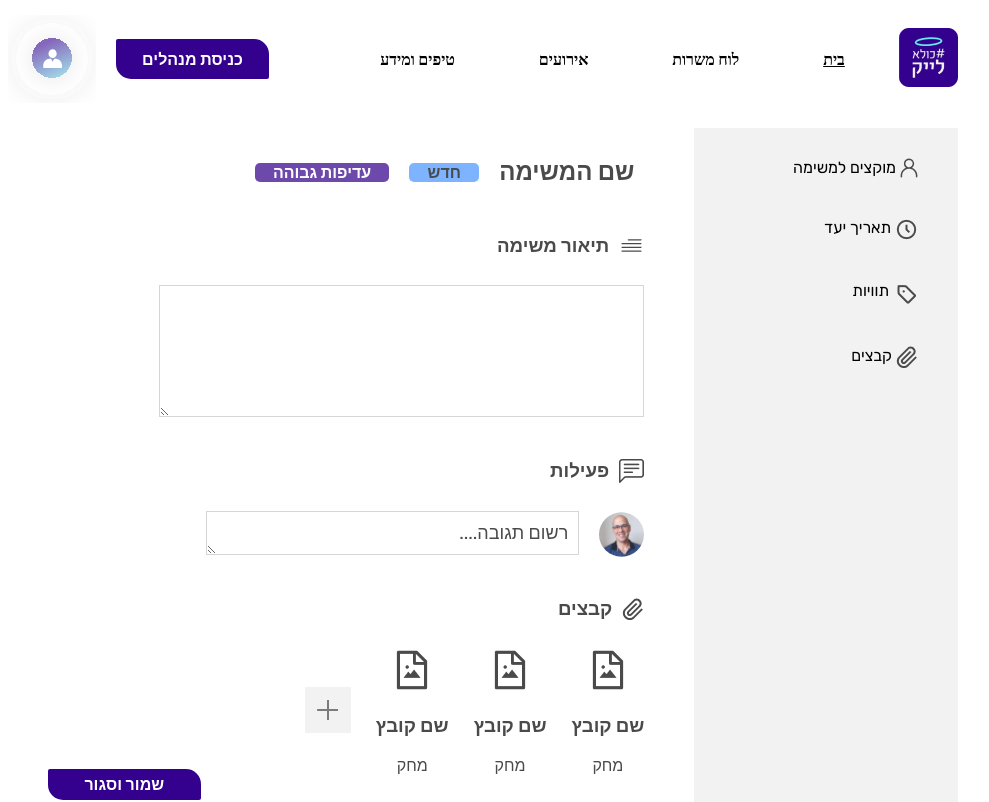
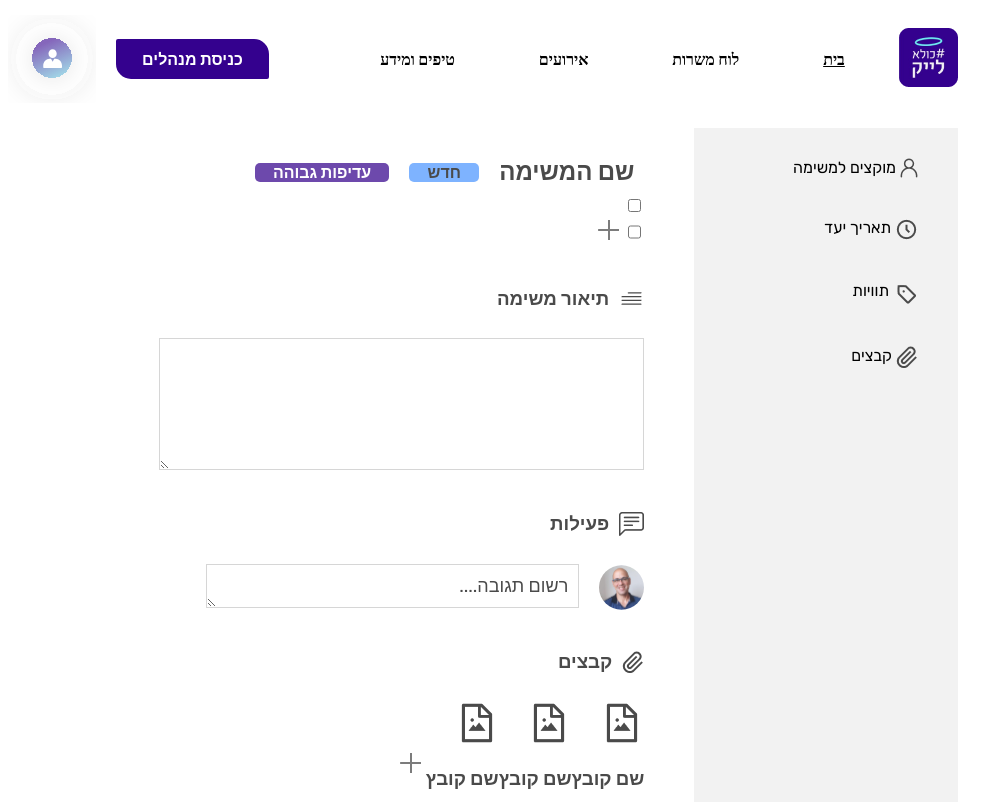
Before and after one commit to avraham186/coola-like, a React (Create React App) app: page /#/ in a window 1280 px wide. Shown: the top 802 px of the page, without its empty margins (162-1151 px from the left). Built offline with nearby package versions, Linux system fonts and the light colour scheme.

Commit message:
new task updated

```diff
--- a/src/assets/cmps/tasks-page/new-task.scss
+++ b/src/assets/cmps/tasks-page/new-task.scss
@@ -1,3 +1,7 @@
+.main-task {
+    height: 100vh;
+}
+
 .new-task {
     // border: 1px dotted black;
     direction: rtl;
@@ -7,7 +11,15 @@
     color: #4A4A4A;
     width: 70%;
 
+    .assigned-task {
+        .span img {
+            border: 50%;
+            background-color: $plusBackground;
+        }
+    }
+
     .attachments-task {
+        .attachments-container {
             .each-file-task {
                 margin-left: 25px;
                 text-align: center;
@@ -25,6 +37,8 @@
             span img:hover {
                 cursor: pointer;
             }
+        }
+
     }
 
     textarea {
--- a/src/assets/images/icons/index.js
+++ b/src/assets/images/icons/index.js
@@ -4,4 +4,4 @@ export { default as chat_logo } from './chat_logo.png';
 export { default as attachment_icon } from './attachment_icon.png';
 export { default as attachment_image } from './attachment_image.png';
 export { default as edit_pen } from './edit_pen.png';
-export { default as square_plus } from './square_plus.png';
+export { default as plus_sign } from './plus_sign.png';
--- a/src/cmps/tasks/ContentTask.jsx
+++ b/src/cmps/tasks/ContentTask.jsx
@@ -4,17 +4,22 @@ import {
   chat_logo,
   attachment_icon,
 } from "../../assets/images/icons";
-import { AttachmentsTask, HeadlinesTask, TextArea } from "./UtilsTask";
-import shimon from "../../assets/images/founders-imgs/shimon.svg";
 
 
+import {
+  AssignedTask,
+  AttachmentsTask,
+  HeadlinesTask,
+  TextArea,
+} from "./UtilsTask";
+import shimon from "../../assets/images/founders-imgs/shimon.svg";
 
 export const ContentTask = ({
   nameTask = "שם המשימה",
   taskMode = "חדש",
   priorityTask = "עדיפות גבוהה",
   files,
-  comments
+  comments,
 }) => {
   return (
     <div className="new-task">
@@ -22,6 +27,14 @@ export const ContentTask = ({
         <h2>{nameTask}</h2>
         <span id="task-mode">{taskMode}</span>
         <span id="priority-task">{priorityTask}</span>
+      </div>
+
+      <div className="due-date-task flex">
+        <input type="checkbox" />
+      </div>
+      <div className="assigned-task flex">
+        <input type="checkbox" />
+        <AssignedTask />
       </div>
       <div className="description-task">
         <HeadlinesTask title="תיאור משימה" icon={description_mission} />
--- a/src/cmps/tasks/NewTask.js
+++ b/src/cmps/tasks/NewTask.js
@@ -4,7 +4,7 @@ import { SideBar } from './SideBar';
 
 const NewTask = () => {
     return (
-        <div className="main-task justify-center flex" style={{ height: '100vh' }}>
+        <div className="main-task justify-center flex" >
             <ContentTask />
             <SideBar />
         </div>
--- a/src/cmps/tasks/UtilsTask.js
+++ b/src/cmps/tasks/UtilsTask.js
@@ -1,5 +1,5 @@
 import React from 'react';
-import { attachment_image, square_plus } from '../../assets/images/icons';
+import { attachment_image, plus_sign } from '../../assets/images/icons';
 
 export const HeadlinesTask = ({ title, icon }) => {
     return (
@@ -9,10 +9,23 @@ export const HeadlinesTask = ({ title, icon }) => {
         </div>
     )
 }
+export const AssignedTask = (areAssigned) => {
+    return (
+        <div>
+            {/* {
+                areAssigned.map(person => {
+                    return <div>
 
+                    </div>
+                })
+            } */}
+            <span><img src={plus_sign} alt="circle plus" /></span>
+        </div>
+    )
+}
 export const AttachmentsTask = ({ files }) => {
     return (
-        <div className="attachments-task flex align-center">
+        <div className="attachments-container flex align-center">
             {files.map(({ name }) => {
                 return <div className="each-file-task">
                     <img src={attachment_image} alt="attachment image" />
@@ -20,7 +33,7 @@ export const AttachmentsTask = ({ files }) => {
                     <span>מחק</span>
                 </div>
             })}
-            <span><img src={square_plus} alt="square plus" /></span>
+            <span><img src={plus_sign} alt="square plus" /></span>
         </div>
     )
 }
```
Also changed, not shown: src/assets/images/icons/plus_sign.png (renamed from src/assets/images/icons/square_plus.png). Lines whose indentation alone changed are shown as unchanged.
